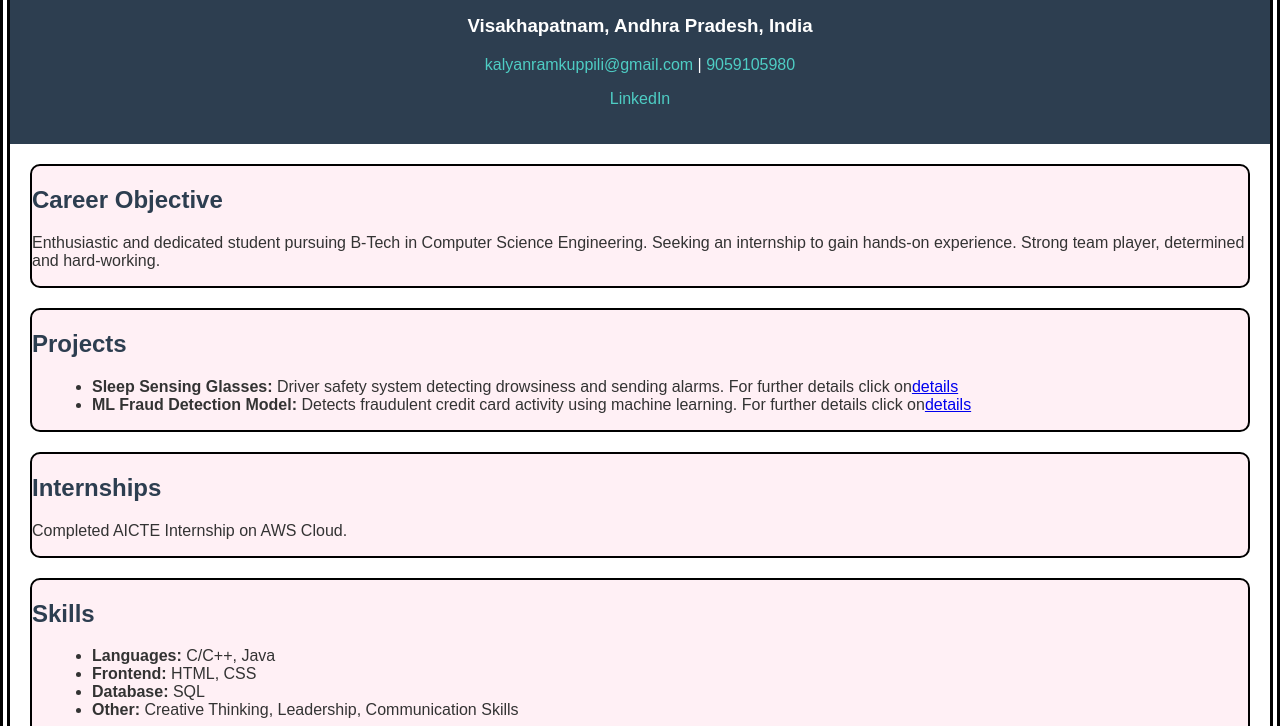
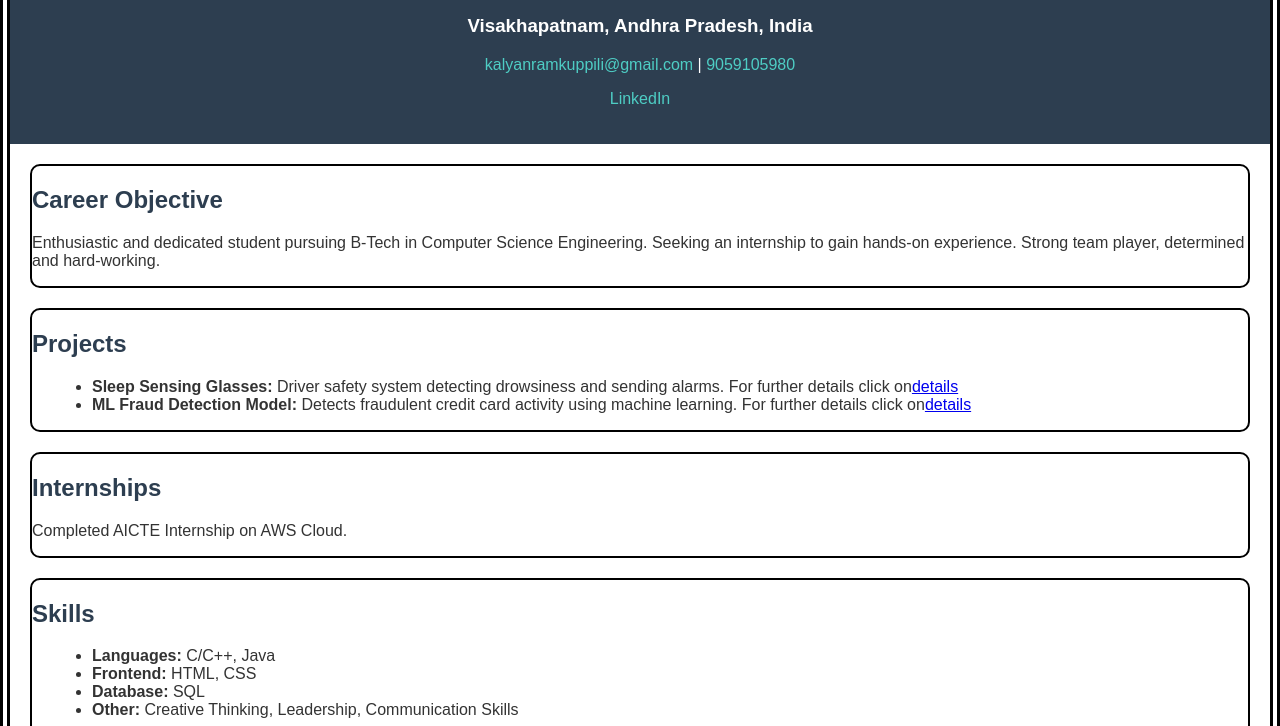
Before and after one commit to kalyanramkuppili/portfolio120, a plain HTML site: page index.html in a window 1280 px wide. Shown: the part 74-800 px from the top of the page. Drawn offline with Linux system fonts and the light colour scheme.

Commit message:
Update style.css

```diff
--- a/style.css
+++ b/style.css
@@ -52,7 +52,7 @@ body {
     margin-bottom: 20px;
     border: 2px double black;
     border-radius: 10px;
-    background-color:lavenderblush;
+    background-color:white;
 
 
   }
```
